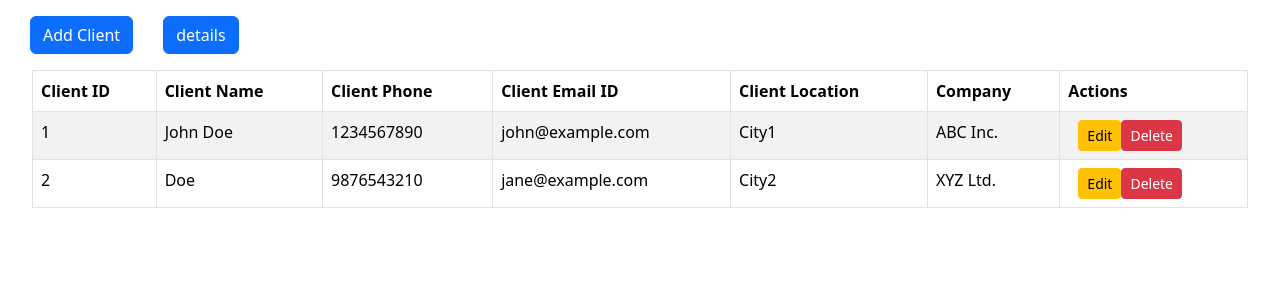
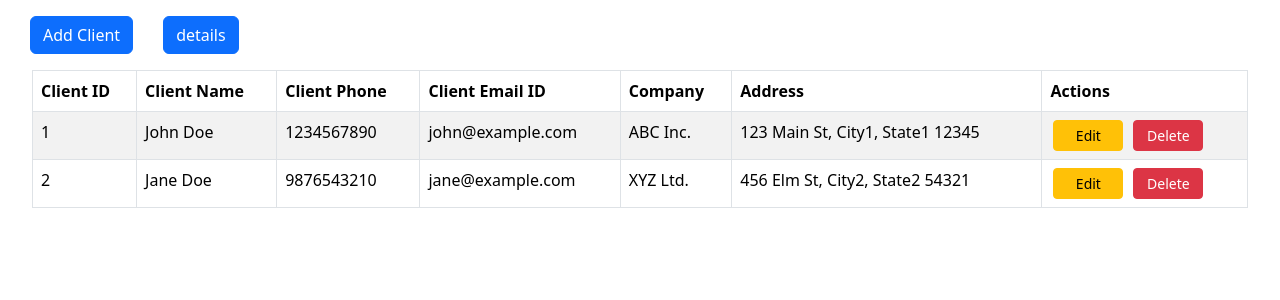
Before and after one commit to github-vandhana/Crud, an Angular app: page / in a window 1280 px wide. Shown: the top 300 px of the page. Built offline with nearby package versions, Linux system fonts and the light colour scheme.

Commit message:
changes in list

```diff
--- a/src/app/client-list/client-list/client-list.component.css
+++ b/src/app/client-list/client-list/client-list.component.css
@@ -7,5 +7,10 @@
 
 }
 .align{
+  margin-left: 3px;
+  width: 70px;
+}
+.btn-align{
+  width: 70px;
   margin-left: 10px;
 }
--- a/src/app/client-list/client-list/client-list.component.html
+++ b/src/app/client-list/client-list/client-list.component.html
@@ -10,8 +10,8 @@
         <th>Client Name</th>
         <th>Client Phone</th>
         <th>Client Email ID</th>
-        <th>Client Location</th>
         <th>Company</th>
+        <th>Address</th>
         <th>Actions</th>
       </tr>
     </thead>
@@ -21,11 +21,11 @@
         <td>{{ client.name }}</td>
         <td>{{ client.phone }}</td>
         <td>{{ client.email }}</td>
-        <td>{{ client.location }}</td>
         <td>{{ client.company }}</td>
+        <td>{{ client.address.street }}, {{ client.address.city }}, {{ client.address.state }} {{ client.address.pincode }}</td> <!-- Display address -->
         <td>
           <button class="btn btn-warning btn-sm align" routerLink="edit">Edit</button>
-          <button class="btn btn-danger btn-sm">Delete</button>
+          <button class="btn btn-danger btn-sm btn-align">Delete</button>
         </td>
       </tr>
     </tbody>
--- a/src/app/client-list/client-list/client-list.component.ts
+++ b/src/app/client-list/client-list/client-list.component.ts
@@ -7,9 +7,13 @@ export interface data{
   name:string,
   phone:number,
   email:string,
-  location:string,
-
   company:string,
+  address: {
+    street: string;
+    city: string;
+    state: string;
+    pincode: string;
+}
 }
 @Component({
   selector: 'app-client-list',
@@ -25,18 +29,26 @@ export class ClientListComponent {
       name: 'John Doe',
       phone: 1234567890,
       email: 'john@example.com',
-      location: 'City1',
-      company: 'ABC Inc.'
+      company: 'ABC Inc.',
+      address: {
+        street: '123 Main St',
+        city: 'City1',
+        state: 'State1',
+        pincode: '12345'
+      }
     },
     {
       id: 2,
-      name: ' Doe',
+      name: 'Jane Doe',
       phone: 9876543210,
       email: 'jane@example.com',
-      location: 'City2',
-      company: 'XYZ Ltd.'
-    },
+      company: 'XYZ Ltd.',
+      address: {
+        street: '456 Elm St',
+        city: 'City2',
+        state: 'State2',
+        pincode: '54321'
+      }
+    }
   ];
-
-
 }
--- a/src/app/edit/client-details-edit/client-details-edit.component.ts
+++ b/src/app/edit/client-details-edit/client-details-edit.component.ts
@@ -25,8 +25,6 @@ export class ClientDetailsEditComponent {
   onSubmit(form:any) {
     if (form.valid) {
       console.log('Client Data:', this.clientData);
-
-
     } else {
       console.log('Form is invalid. Please check the fields.');
     }
```
